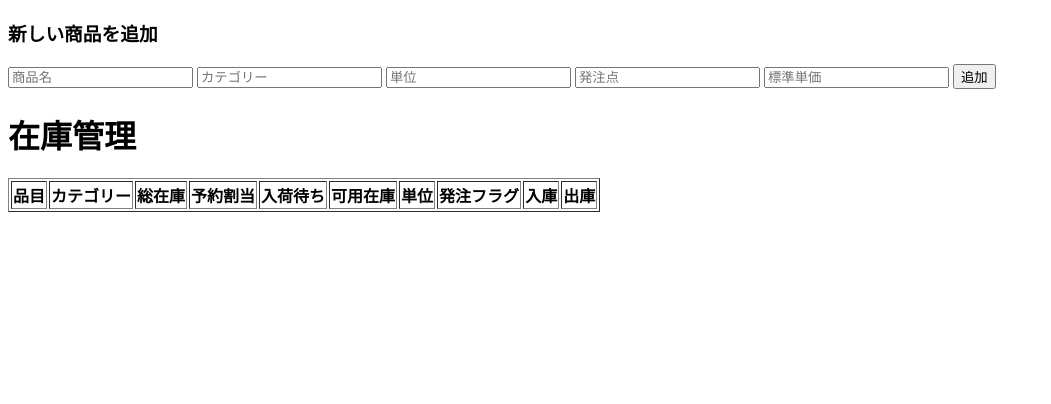
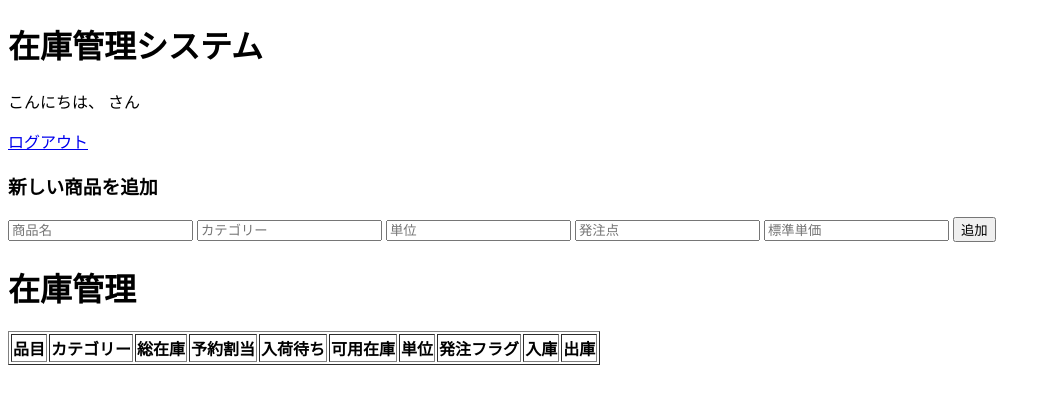
Before and after one commit to tbsnakajima/inventry-app, a Flask app: page / in a window 1280 px wide. Shown: the top 404 px of the page, without its empty margins (0-1051 px from the left). Run offline with Flask 3, Linux system fonts and the light colour scheme; data that the repository does not hold is empty.

Commit message:
トップページログアウト追加

```diff
--- a/templates/index.html
+++ b/templates/index.html
@@ -5,6 +5,16 @@
     <script src="https://cdn.jsdelivr.net/npm/axios/dist/axios.min.js"></script>
 </head>
 <body>
+
+        <h1>在庫管理システム</h1>
+
+    <p>こんにちは、{{ session['user'] }} さん</p>
+
+    <p>
+        <a href="{{ url_for('logout') }}">ログアウト</a>
+    </p>
+
+
 
     <h3>新しい商品を追加</h3>
 <form id="add-item-form">
```
